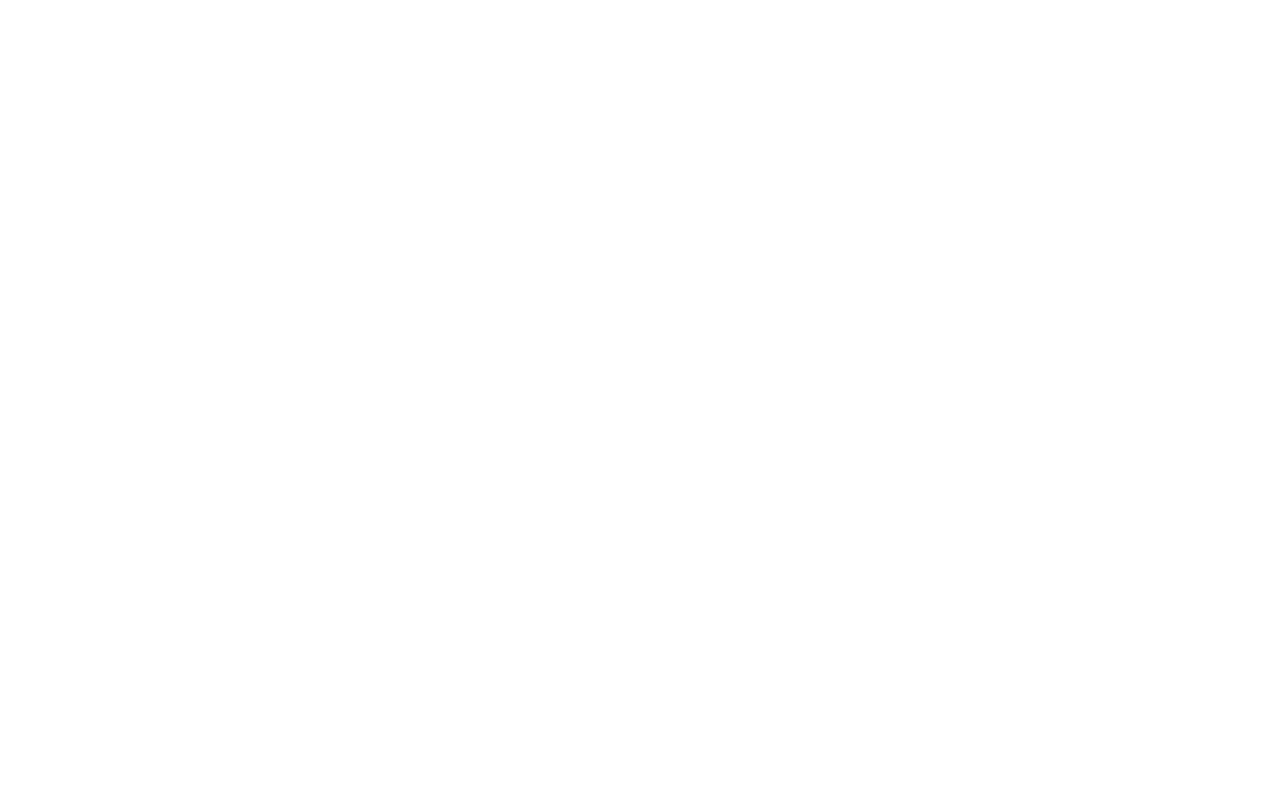
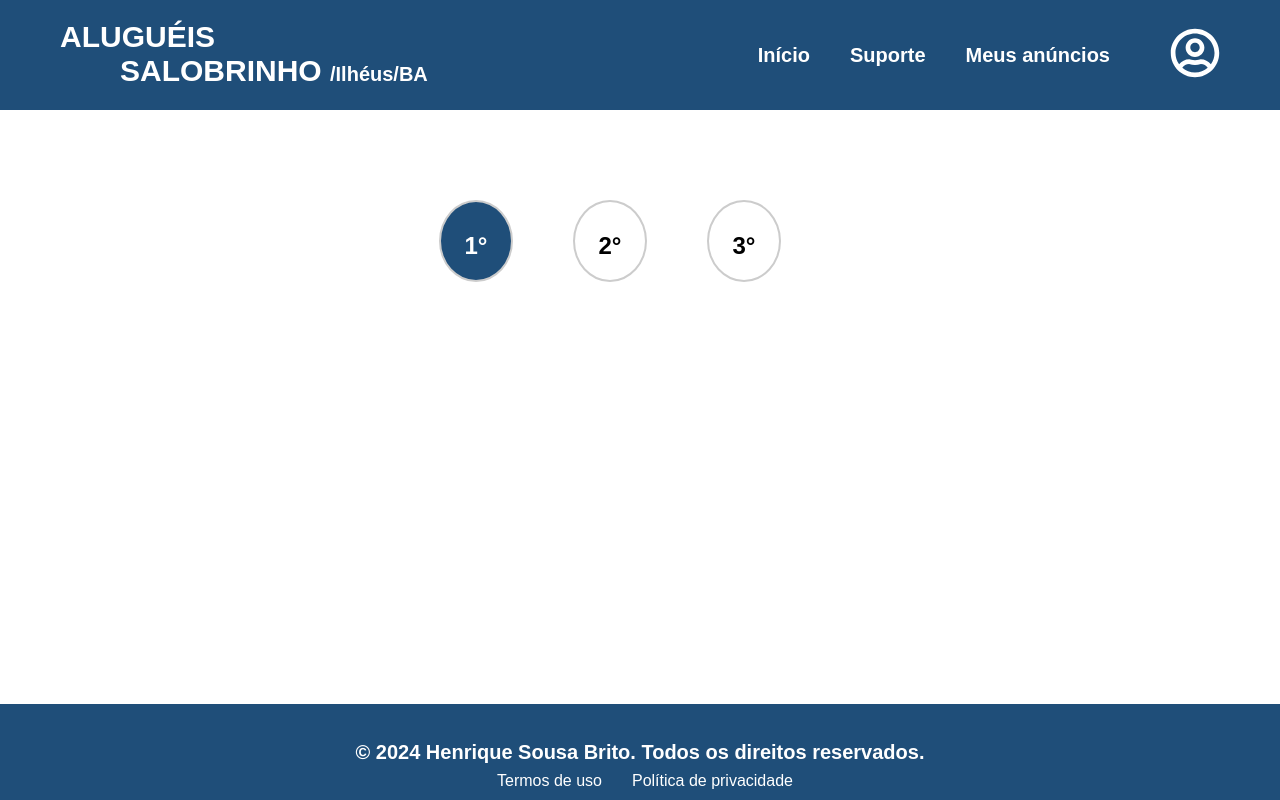
Before and after one commit to HenriqueSBDEV/Alugueis-Salobrinho, a React (Create React App) app in the folder client/: page /CadAnuncio1 in a window 1280 px wide. Before the commit this address had no page. Built offline with nearby package versions, Linux system fonts and the light colour scheme.

Commit message:
Rotas de cadastroAnuncio

```diff
--- /dev/null
+++ b/client/src/components/TopoCadAnuncio/TopoCadAnuncio.jsx
@@ -0,0 +1,20 @@
+import React from "react";
+import "../../styles/TopoCadAnuncio/TopoCadAnuncio.css"
+
+const TopoCadAnuncio = () => {
+  return(
+    <div className="topo-container">
+      <div className="primeiro">
+        <h2>1°</h2>
+      </div>
+      <div className="segundo">
+        <h2>2°</h2>
+      </div>
+      <div className="terceiro">
+        <h2>3°</h2>
+      </div>
+    </div>
+  );
+}
+
+export default TopoCadAnuncio;
--- /dev/null
+++ b/client/src/pages/CadAnuncio1.jsx
@@ -0,0 +1,16 @@
+import React from "react";
+import HeaderLogado from "../components/Header-logado/Header-logado";
+import Footer from "../components/Footer/Footer";
+import TopoCadAnuncio from "../components/TopoCadAnuncio/TopoCadAnuncio";
+
+const CadAnuncio = () =>{
+  return(
+    <div style={{display:"flex", flexDirection: "column"}}>
+      <HeaderLogado></HeaderLogado>
+          <TopoCadAnuncio></TopoCadAnuncio>
+      <Footer></Footer>
+    </div>
+  );
+}
+
+export default CadAnuncio;
--- a/client/src/pages/HomeCadastro.jsx
+++ b/client/src/pages/HomeCadastro.jsx
@@ -3,18 +3,24 @@
 import Footer from "../components/Footer/Footer";
 import "../styles/HomeCadastro/HomeCadastro.css";
 
-const HomeCadastro = () =>{
-  return(
-    <div style={{display:"flex", justifyContent: "center"}}>
-        <HeaderLogado></HeaderLogado>
-        <div className="container-cadastro">
-          <h2>Bem vindo, Henrique</h2>
-          <h3>Seu próximo inquilino está a um clique de distância! Cadastre seu imóvel.</h3>
-          <button className="button-cadastro">Cadastre imovel</button>
-        </div>
-        <Footer></Footer>
+const HomeCadastro = () => {
+  const handleRedirect = () => {
+    window.location.href = "/CadAnuncio1";
+  };
+
+  return (
+    <div style={{ display: "flex", justifyContent: "center" }}>
+      <HeaderLogado />
+      <div className="container-cadastro">
+        <h2>Bem vindo, Henrique</h2>
+        <h3>Seu próximo inquilino está a um clique de distância! Cadastre seu imóvel.</h3>
+        <button className="button-cadastro" onClick={handleRedirect}>
+          Cadastre imóvel
+        </button>
+      </div>
+      <Footer />
     </div>
   );
-}
+};
 
 export default HomeCadastro;
--- a/client/src/routes/Routes.jsx
+++ b/client/src/routes/Routes.jsx
@@ -10,6 +10,7 @@
 import AlterarDados from '../pages/AlterarDados';
 import AnunciosUser from '../pages/AnunciosUser';
 import Suporte from '../pages/Suporte';
+import CadAnuncio from '../pages/CadAnuncio1';
 
 const AppRoutes = () => {
   return (
@@ -24,6 +25,7 @@
         <Route path="/alterar-dados" element={<AlterarDados/>}/>
         <Route path="/anuncios-user" element={<AnunciosUser/>}/>
         <Route path="/suporte" element={<Suporte/>}/>
+        <Route path="/CadAnuncio1" element={<CadAnuncio/>}/>
       </Routes>
     </Router>
   );
--- /dev/null
+++ b/client/src/styles/TopoCadAnuncio/TopoCadAnuncio.css
@@ -0,0 +1,21 @@
+.topo-container{
+  text-align: center;
+  margin-top: 200px;
+  display: flex;
+  width: 100vw;
+  justify-content: center;
+}
+
+.primeiro, .segundo, .terceiro{
+  width: 70px;
+  height: auto;
+  margin-right: 60px;
+  border: 2px solid #ccc;
+  text-align: center;
+  border-radius: 100%;
+}
+
+.primeiro{
+  background-color: #1F4E79;
+  color: #FFF;
+}
```
